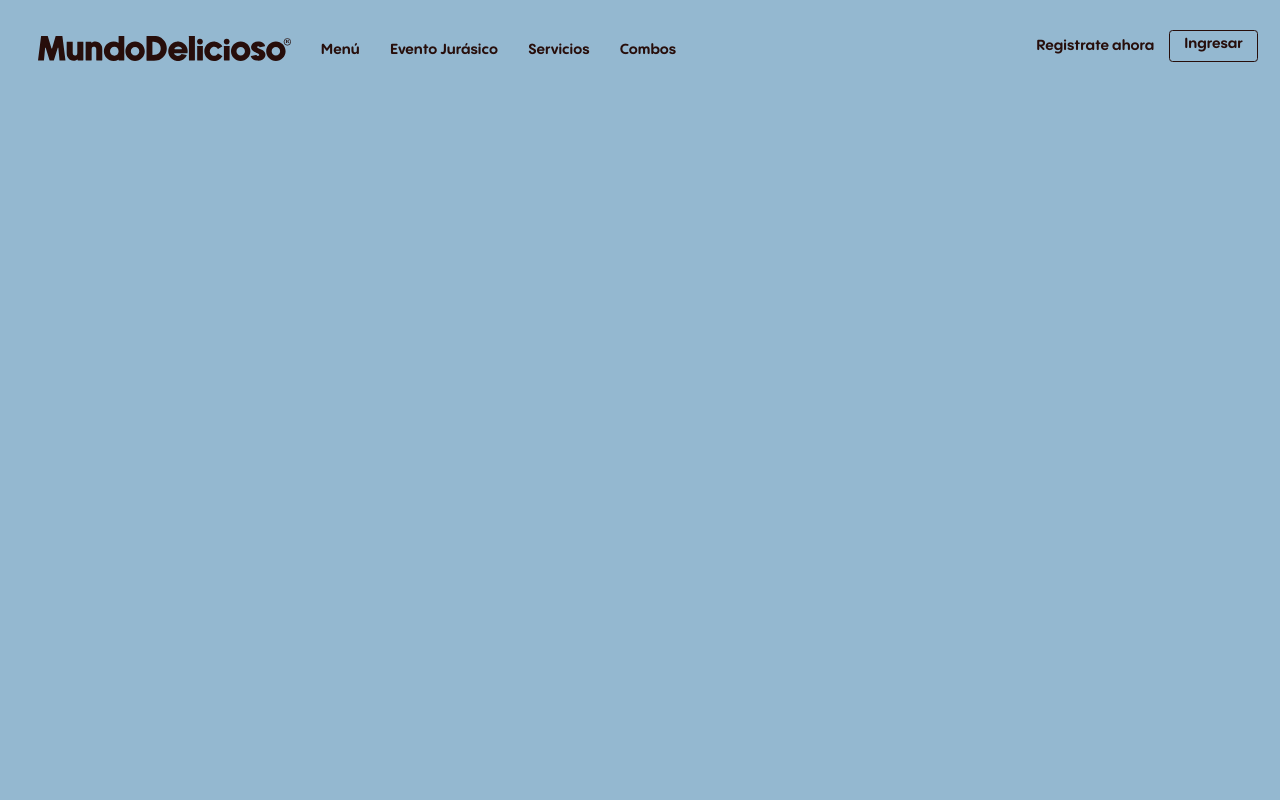
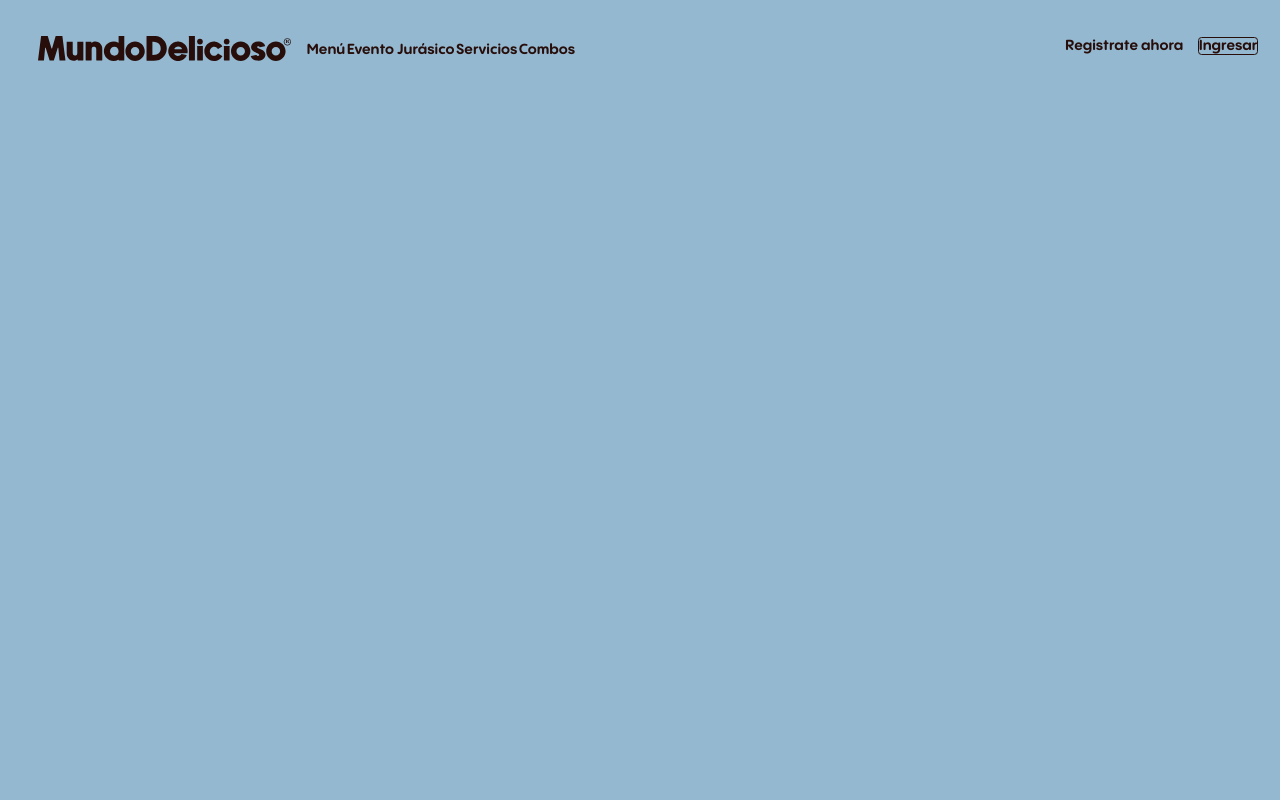
Before and after one commit to ctmateo/orange_front, a React (Vite) app: page / in a window 1280 px wide. Shown: the top 800 px of the page. Built offline with nearby package versions, Linux system fonts and the light colour scheme; the HTML template or start-up script is replaced by a standard one.

Commit message:
solve navbar sass

```diff
--- a/src/sass/components/_navbar.scss
+++ b/src/sass/components/_navbar.scss
@@ -39,7 +39,6 @@
 
   .link-items{
     position: relative;
-    padding: 12px 20px 16px 20px;
     border-radius: 10px;
     transition: background-color 0.3s ease;
     margin: 1px;
@@ -80,7 +79,6 @@
 
   .link-sign-in {
     border: 1px solid $primarycolor;
-    padding: 7px 20px 12px 20px;
     border-radius: 5px;
     margin: 0;
     transition: background-color 0.3s ease;
```
